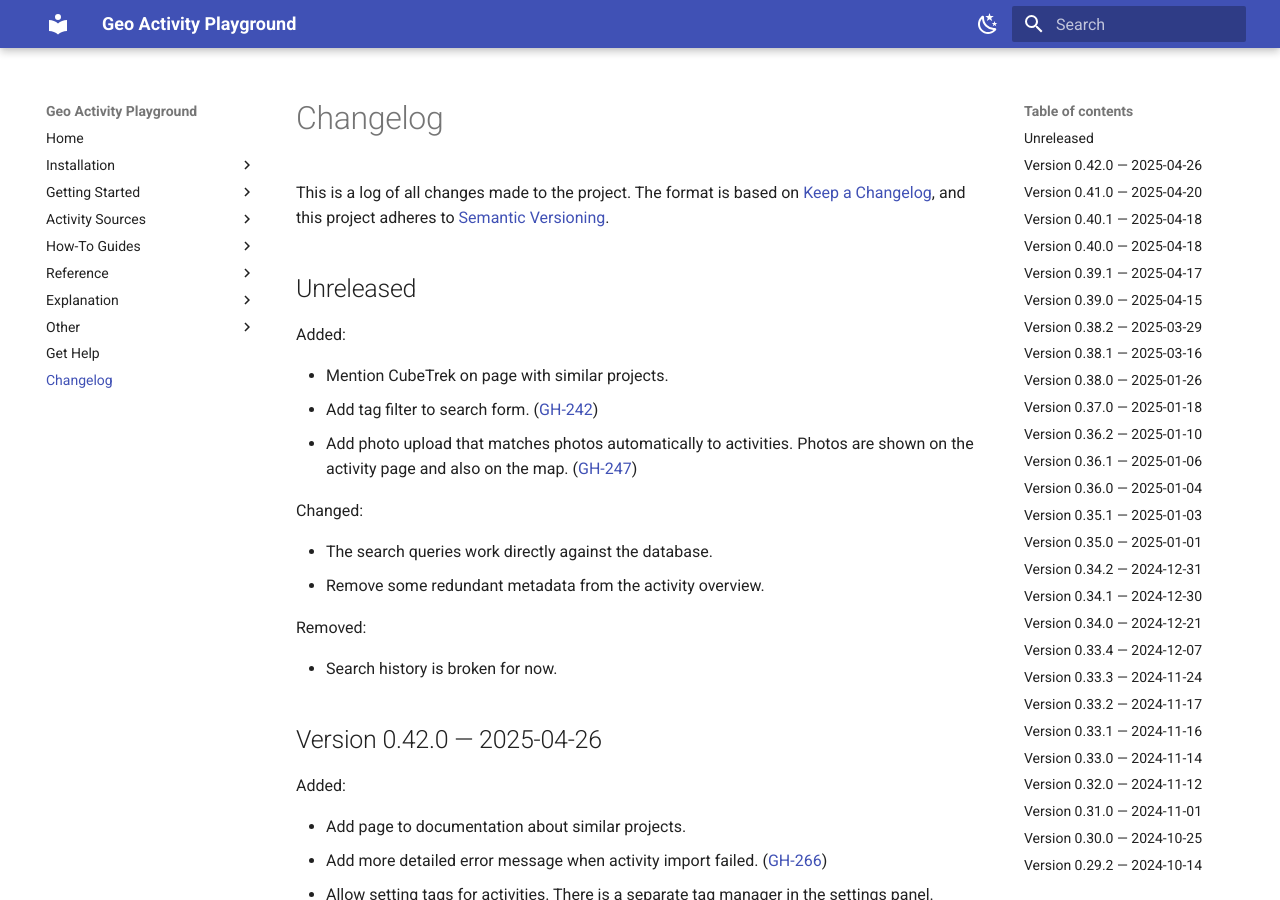
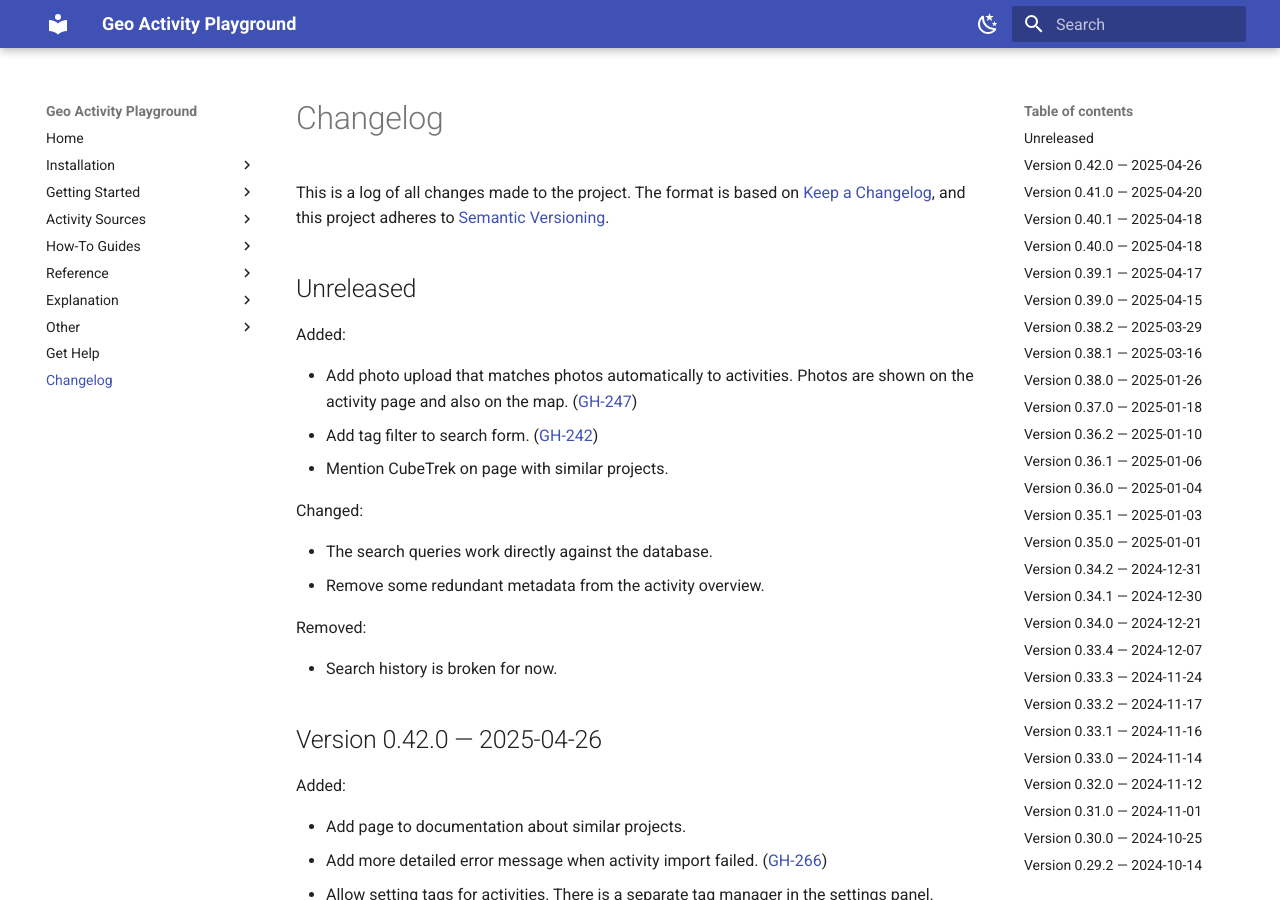
Before and after one commit to martin-ueding/geo-activity-playground, an MkDocs documentation site: the page built from docs/changelog.md, in a window 1280 px wide and 900 px high. Built offline with MkDocs 1.6.1 and Material for MkDocs 9.7.7, drawn with Linux system fonts in a browser that asks for light colours.

Commit message:
docs: Sort new features by importance

```diff
--- a/docs/changelog.md
+++ b/docs/changelog.md
@@ -19,9 +19,9 @@ Types of changes
 
 Added:
 
+- Add photo upload that matches photos automatically to activities. Photos are shown on the activity page and also on the map. ([GH-247](https://github.com/martin-ueding/geo-activity-playground/issues/247))
+- Add tag filter to search form. ([GH-242](https://github.com/martin-ueding/geo-activity-playground/issues/242))
 - Mention CubeTrek on page with similar projects.
-- Add tag filter to search form. ([GH-242](https://github.com/martin-ueding/geo-activity-playground/issues/242))
-- Add photo upload that matches photos automatically to activities. Photos are shown on the activity page and also on the map. ([GH-247](https://github.com/martin-ueding/geo-activity-playground/issues/247))
 
 Changed:
 
```
